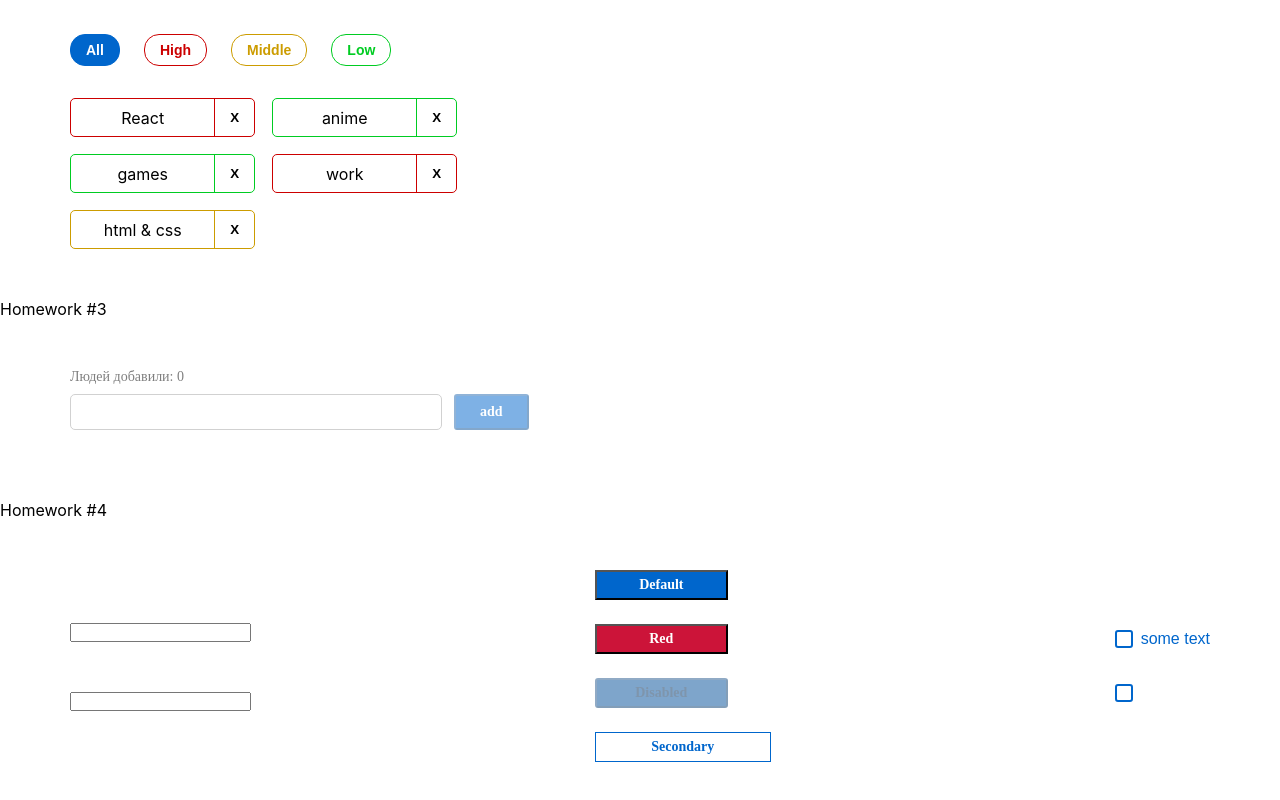
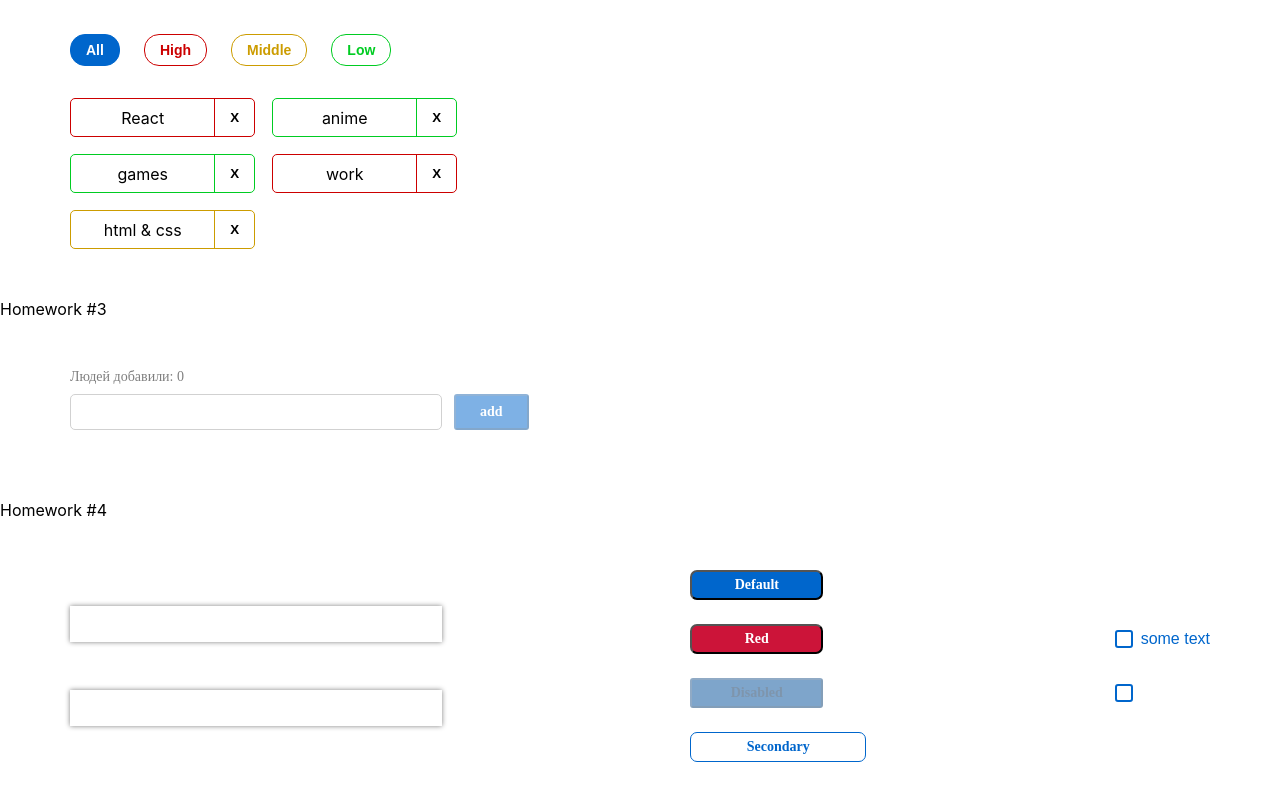
Before and after one commit to grigory-zhovtun/incubator-homeworks, a React (Create React App) app: page /#/ in a window 1280 px wide. Shown: the part 491-1291 px from the top of the page. Built offline with nearby package versions, Linux system fonts and the light colour scheme.

Commit message:
4 homework

```diff
--- a/src/s2-homeworks/hw04/common/c1-SuperInputText/SuperInputText.module.css
+++ b/src/s2-homeworks/hw04/common/c1-SuperInputText/SuperInputText.module.css
@@ -1,20 +1,34 @@
 .input:focus {
+    box-shadow: 0 0 10px grey;
+    border: 0 none #ffffff ;
 }
 
 .input {
+    width: 372px;
+    height: 36px;
+    padding-left: 15px;
+    box-shadow: 0 0 5px grey;
+    border: 0 none #ffffff ;
 }
 
 .inputWrapper {
+    display: flex;
+    flex-direction: column-reverse;
+
 }
 
 .superInput {
 }
 
 .errorInput {
+    border-width: 3px;
+
 }
 
 .errorInput:focus {
+
 }
 
 .error {
+    color: red;
 }
--- a/src/s2-homeworks/hw04/common/c2-SuperButton/SuperButton.module.css
+++ b/src/s2-homeworks/hw04/common/c2-SuperButton/SuperButton.module.css
@@ -6,6 +6,9 @@
     font-weight: 600;
     font-size: 14px;
     text-transform: capitalize;
+    border-radius: 7px;
+
+    transition: all 0.2s;
 }
 
 .disabled {
@@ -34,22 +37,34 @@
 }
 
 .default:hover {
+    box-shadow: 0 0 10px #0066CC;
+    letter-spacing: 5px;
 }
 
 .red:hover {
+    box-shadow: 0 0 10px #CC1439;
+    letter-spacing: 5px;
 }
 
 .secondary:hover {
+    box-shadow: 0 0 10px #CC1439;
+    letter-spacing: 5px;
 }
 
 
 .default:active {
+    font-size: 10px;
+    box-shadow: 0 0 15px black inset;
 }
 
 .secondary:active {
+    font-size: 10px;
+    box-shadow: 0 0 15px black inset;
 }
 
 .red:active {
+    font-size: 10px;
+    box-shadow: 0 0 15px black inset;
 }
 
 .button:disabled {
--- a/src/s2-homeworks/hw04/common/c3-SuperCheckbox/SuperCheckbox.tsx
+++ b/src/s2-homeworks/hw04/common/c3-SuperCheckbox/SuperCheckbox.tsx
@@ -28,7 +28,9 @@ const SuperCheckbox: React.FC<SuperCheckboxPropsType> = (
 ) => {
     const onChangeCallback = (e: ChangeEvent<HTMLInputElement>) => {
         // задачка на написание онченджа
-
+        if (onChangeChecked) {
+            onChangeChecked(e.currentTarget.checked)
+        }
     }
 
     const finalInputClassName = s.checkbox
```
